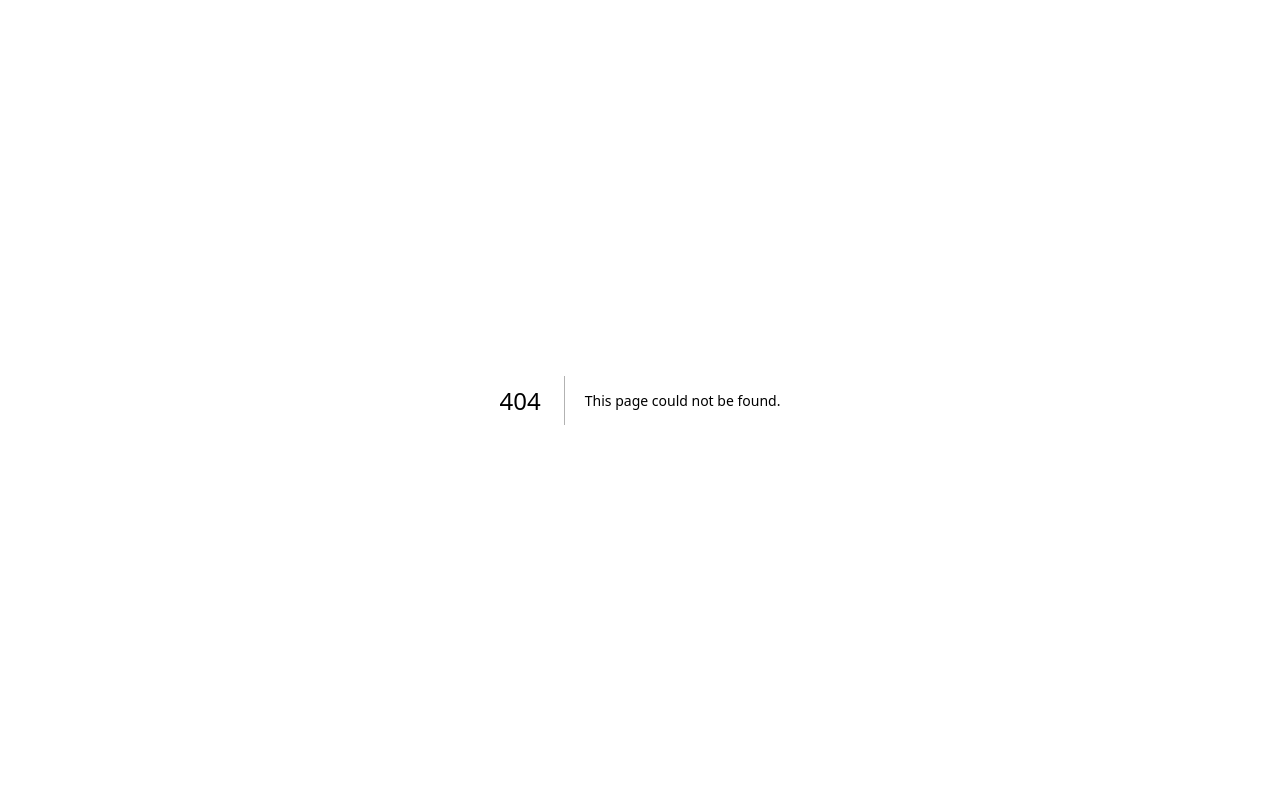
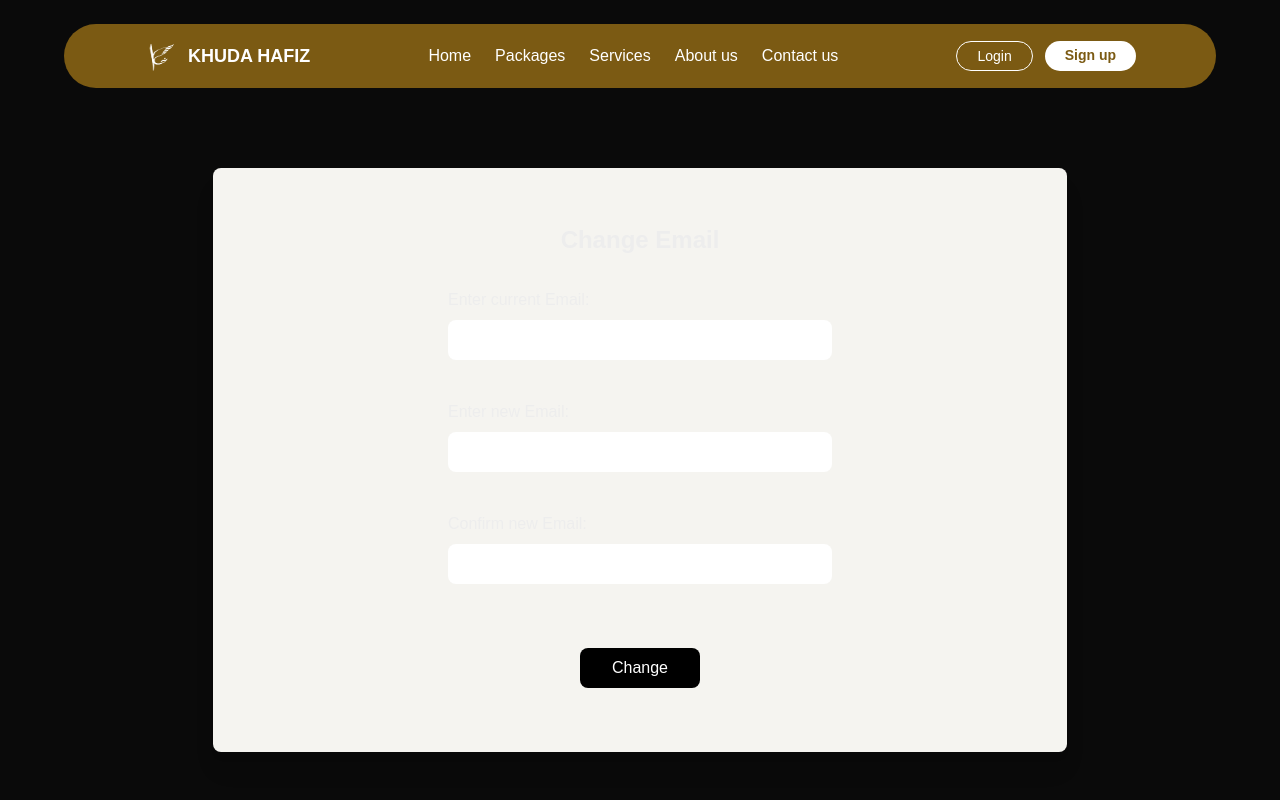
Before and after one commit to muhiu-din/KhudaHafizWeb, a Next.js app: page /settings/email in a window 1280 px wide. Before the commit this address had no page. Shown: the top 800 px of the page. Built offline with nearby package versions, Linux system fonts and the light colour scheme.

Commit message:
worked on settings/email page for changing email

```diff
--- /dev/null
+++ b/app/(main)/settings/email/page.jsx
@@ -0,0 +1,45 @@
+const Email = () => {
+  return (
+    <div className="flex justify-center items-center mt-20 pb-26 relative">
+      <div className="bg-[#F5F4F0] w-2/3 p-4 rounded-lg shadow-xl pb-16 mb-10">
+
+        <form>
+          <div className="flex justify-center items-center font-semibold text-2xl mb-8 pt-10">
+            <h1>Change Email</h1>
+          </div>
+
+          <div className="flex flex-col items-center gap-y-10">
+            <div>
+              <p className="mb-2">Enter current Email:</p>
+              <input type="email" className="bg-white p-2 rounded-lg w-96 outline-none" />
+            </div>
+
+            <div>
+              <p className="mb-2">Enter new Email:</p>
+              <input type="email" className="bg-white p-2 rounded-lg w-96 outline-none" />
+            </div>
+
+            <div>
+              <p className="mb-2">Confirm new Email:</p>
+              <input type="email" className="bg-white p-2 rounded-lg w-96 outline-none" />
+            </div>
+
+            <div className="mt-6">
+              <button type="submit"
+                className="bg-black text-white pl-8 pr-8 pt-2 pb-2 rounded-lg cursor-pointer">
+                Change
+              </button>
+            </div>
+
+          </div>
+        </form>
+      </div>
+
+      <div className="absolute right-20 bottom-10">
+        <button className="bg-black text-white pl-8 pr-8 pt-2 pb-2 rounded-lg cursor-pointer">Back</button>
+      </div>
+    </div >
+  )
+}
+
+export default Email
--- /dev/null
+++ b/app/(main)/settings/password/page.jsx
@@ -0,0 +1,12 @@
+
+const Password = () => {
+  return (
+    <div>
+      <div>
+        <h1>Change Email</h1>
+      </div>
+    </div>
+  )
+}
+
+export default Password
```
